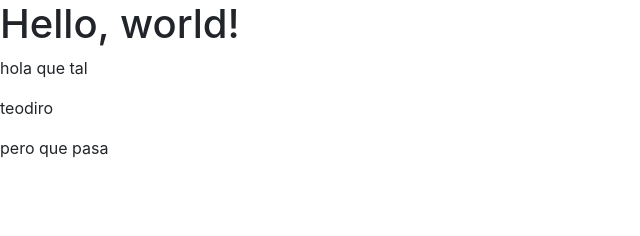
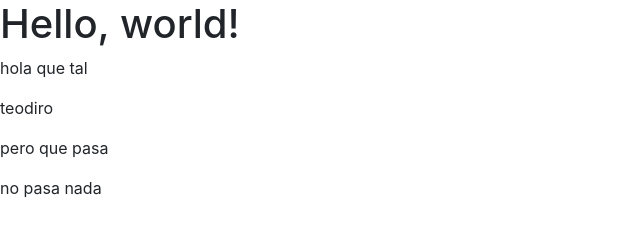
Before and after one commit to maikel112233/trueque, a plain HTML site: page index.html in a window 1280 px wide. Shown: the whole page, without its empty margins (0-640 px from the left). Drawn offline with nearby package versions, Linux system fonts and the light colour scheme.

Commit message:
ya esta probado

```diff
--- a/index.html
+++ b/index.html
@@ -16,6 +16,7 @@
     <p>hola que tal </p>
     <p>teodiro</p>
     <p>pero que pasa</p>
+    <p>no pasa nada</p>
 
     <!-- Optional JavaScript -->
     <!-- jQuery first, then Popper.js, then Bootstrap JS -->
```
